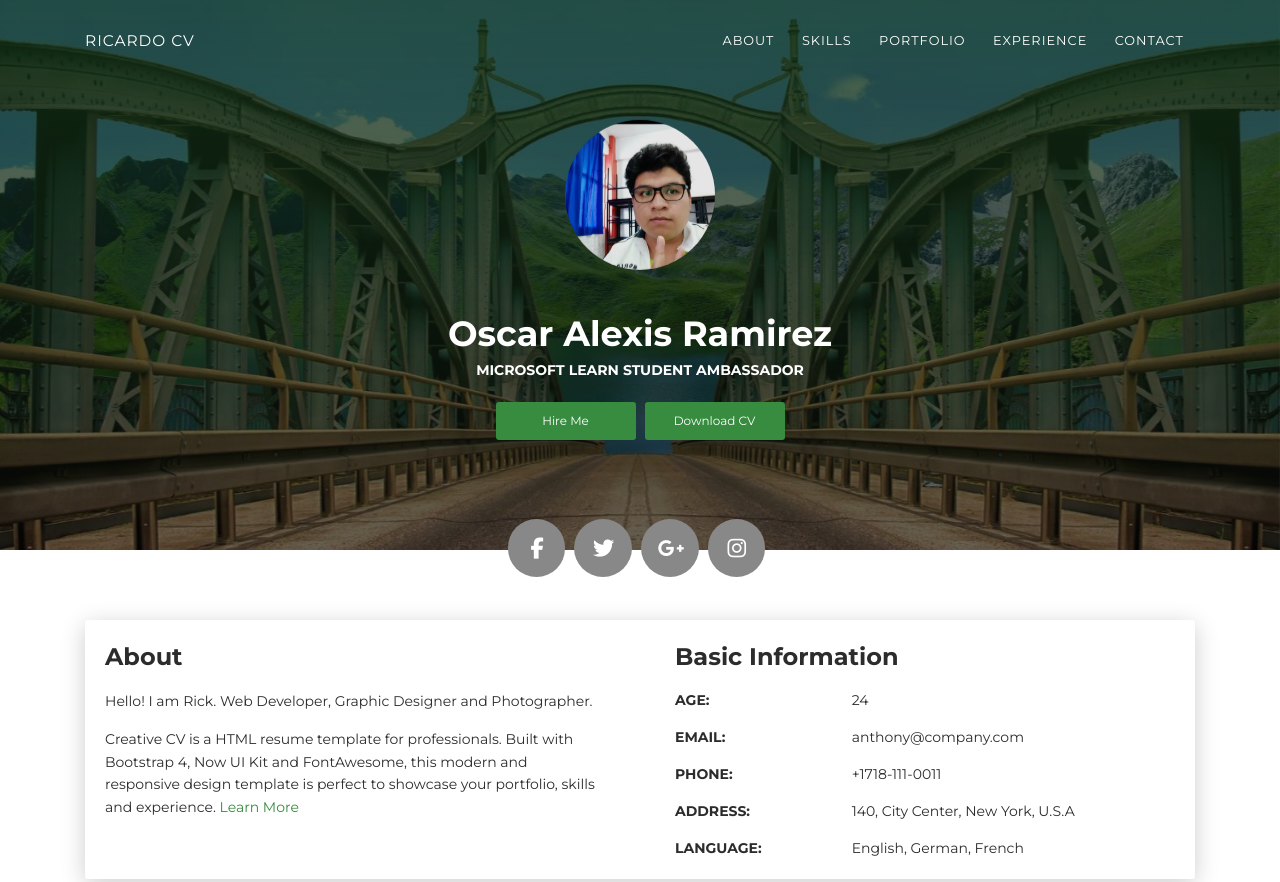
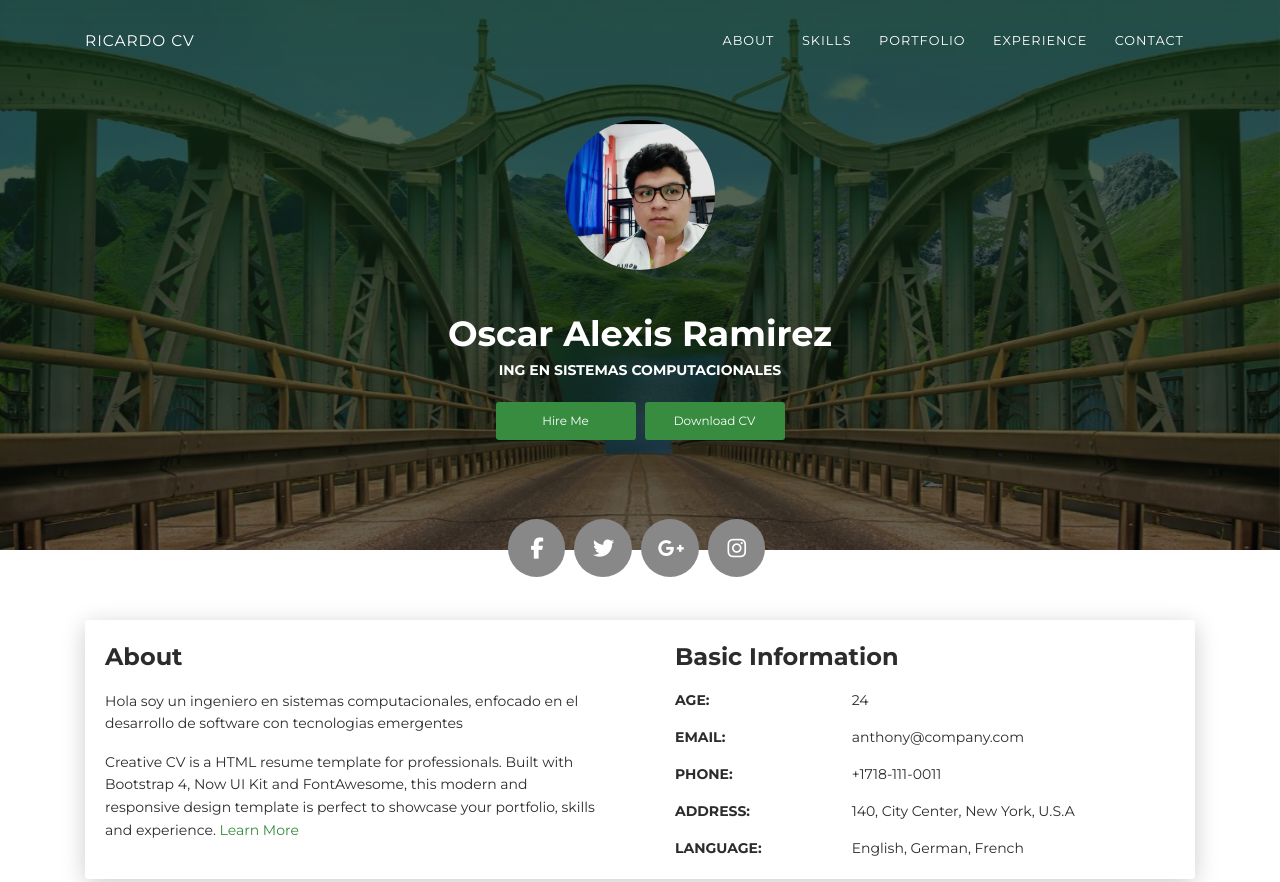
Before and after one commit to AlexisRamirezHernandez/MiSitioweb, a plain HTML site: page index.html in a window 1280 px wide. Shown: the top 882 px of the page. Drawn offline with Linux system fonts and the light colour scheme.

Commit message:
actualizacion-info

```diff
--- a/index.html
+++ b/index.html
@@ -52,9 +52,9 @@
       <div class="page-header-image" data-parallax="true" style="background-image: url('images/cc-bg-1.jpg')"></div>
       <div class="container">
         <div class="content-center">
-          <div class="cc-profile-image"><a href="https://manuos.codes/about"><img src="./images/alexis.jpg" alt="Image"/></a></div>
+          <div class="cc-profile-image"><img src="./images/alexis.jpg" alt="Image"/></a></div>
           <div class="h2 title">Oscar Alexis Ramirez</div>
-          <p class="category text-white">Microsoft Learn Student Ambassador</p><a class="btn btn-primary smooth-scroll mr-2" href="#contact" data-aos="zoom-in" data-aos-anchor="data-aos-anchor">Hire Me</a><a class="btn btn-primary" href="https://pbs.twimg.com/media/E-dvSpYXMAQhEB1.jpg" data-aos="zoom-in" data-aos-anchor="data-aos-anchor">Download CV</a>
+          <p class="category text-white">Ing en sistemas computacionales</p><a class="btn btn-primary smooth-scroll mr-2" href="#contact" data-aos="zoom-in" data-aos-anchor="data-aos-anchor">Hire Me</a><a class="btn btn-primary" href="https://pbs.twimg.com/media/E-dvSpYXMAQhEB1.jpg" data-aos="zoom-in" data-aos-anchor="data-aos-anchor">Download CV</a>
         </div>
       </div>
       <div class="section">
@@ -75,7 +75,7 @@
         <div class="col-lg-6 col-md-12">
           <div class="card-body">
             <div class="h4 mt-0 title">About</div>
-            <p>Hello! I am Rick. Web Developer, Graphic Designer and Photographer.</p>
+            <p>Hola soy un ingeniero en sistemas computacionales, enfocado en el desarrollo de software con tecnologias emergentes</p>
             <p>Creative CV is a HTML resume template for professionals. Built with Bootstrap 4, Now UI Kit and FontAwesome, this modern and responsive design template is perfect to showcase your portfolio, skills and experience. <a href="https://templateflip.com/templates/creative-cv/" target="_blank">Learn More</a></p>
           </div>
         </div>
```
